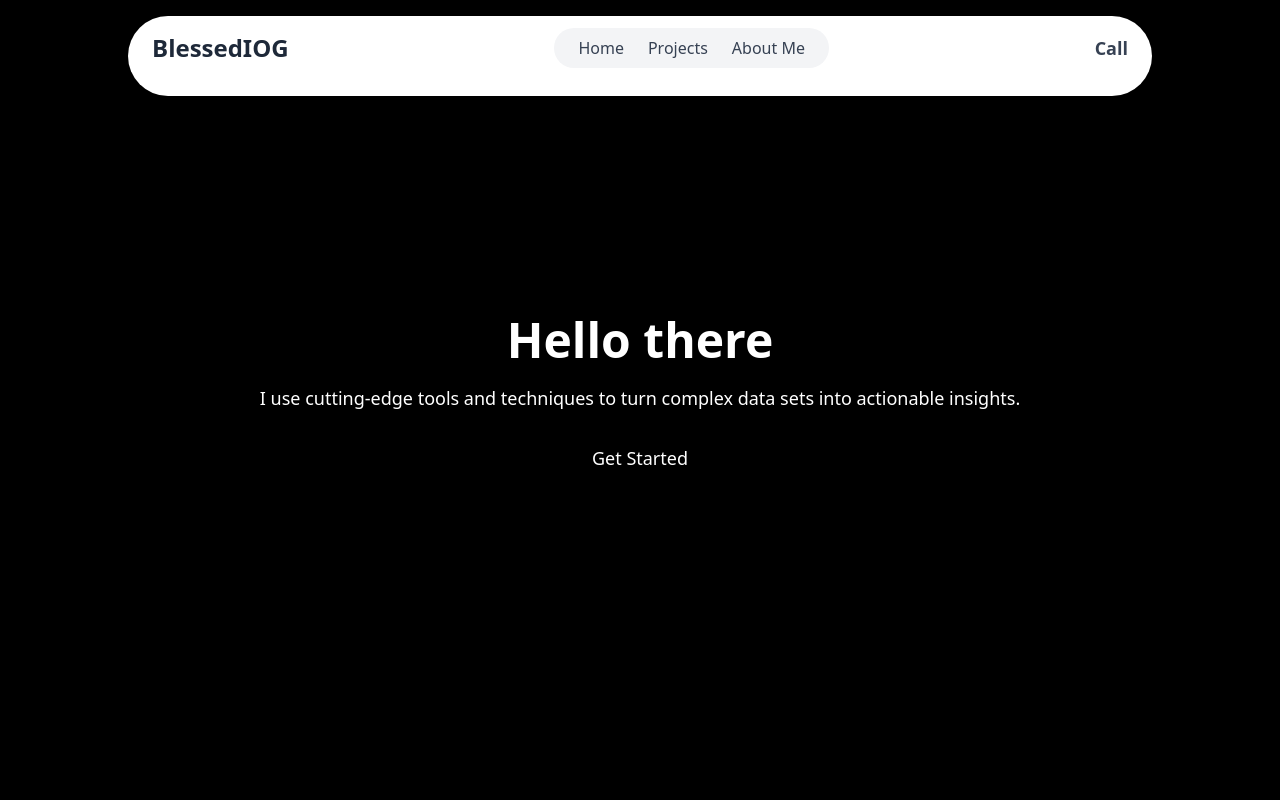
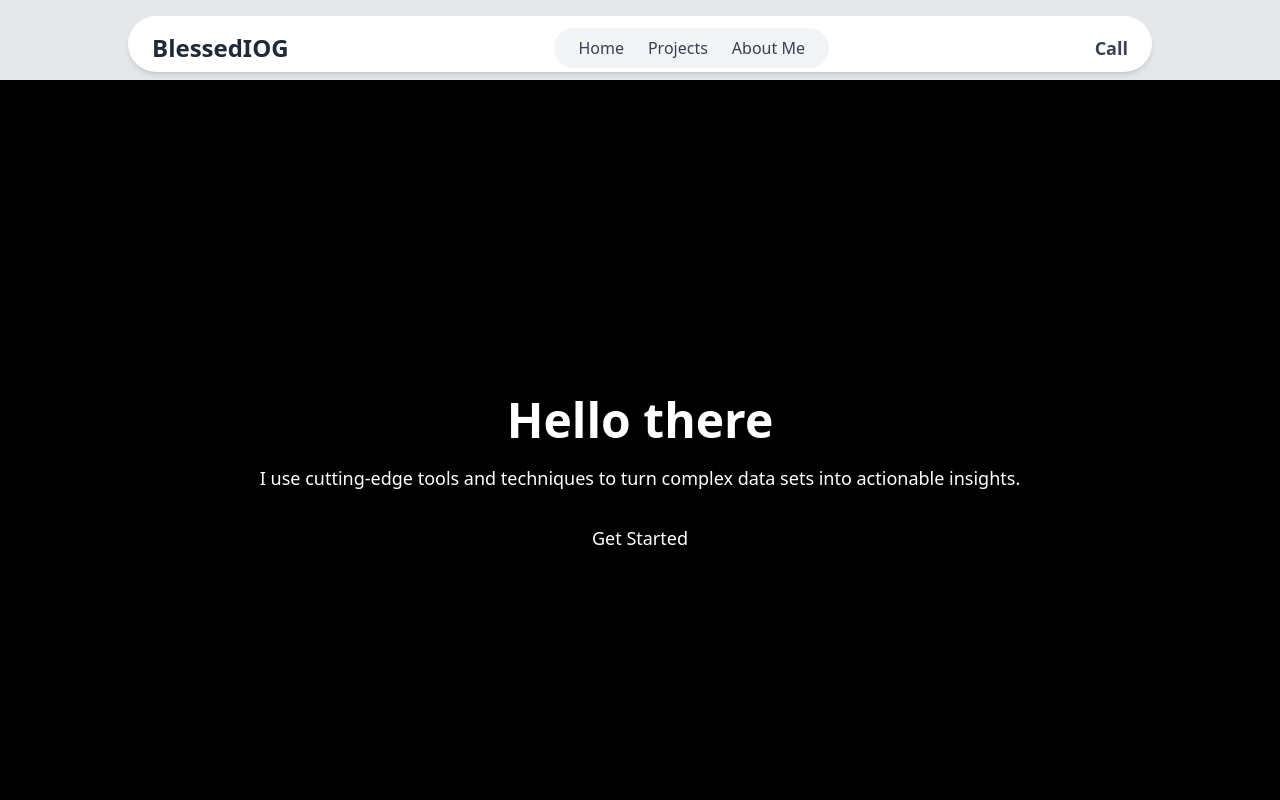
Before and after one commit to Oluwasegun122/blessediog, a Next.js app: page / in a window 1280 px wide. Shown: the top 800 px of the page. Built offline with nearby package versions, Linux system fonts and the light colour scheme.

Commit message:
first commit

```diff
--- a/app/components/Header.tsx
+++ b/app/components/Header.tsx
@@ -8,7 +8,7 @@ const Header = () => {
   const [isOpen, setIsOpen] = useState(false);
 
   return (
-    <nav className="fixed h-16 top-4 pb-20 left-1/2 transform -translate-x-1/2 w-[90%] md:w-[80%] bg-white shadow-md rounded-full z-50">
+    <nav className="fixed h-14 top-4 left-1/2 transform -translate-x-1/2 w-[90%] md:w-[80%] bg-white shadow-md rounded-full z-50">
       <div className="flex justify-between items-center px-6 py-3">
         {/* Left Logo */}
         <Link href="/" className="text-2xl font-bold text-gray-800">
--- a/app/layout.tsx
+++ b/app/layout.tsx
@@ -29,7 +29,7 @@ export default function RootLayout({
         className={`${geistSans.variable} ${geistMono.variable} antialiased bg-gray-200`}
       >
         <Header />
-        {children}
+        <div className="pt-20">{children}</div>
       </body>
     </html>
   );
```
